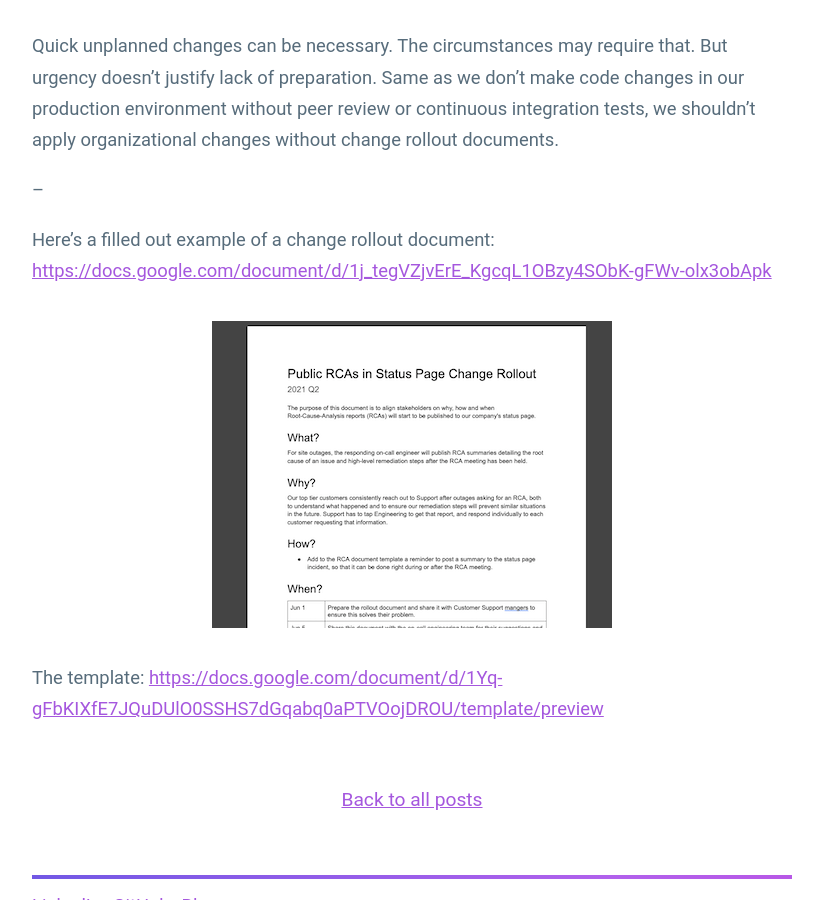
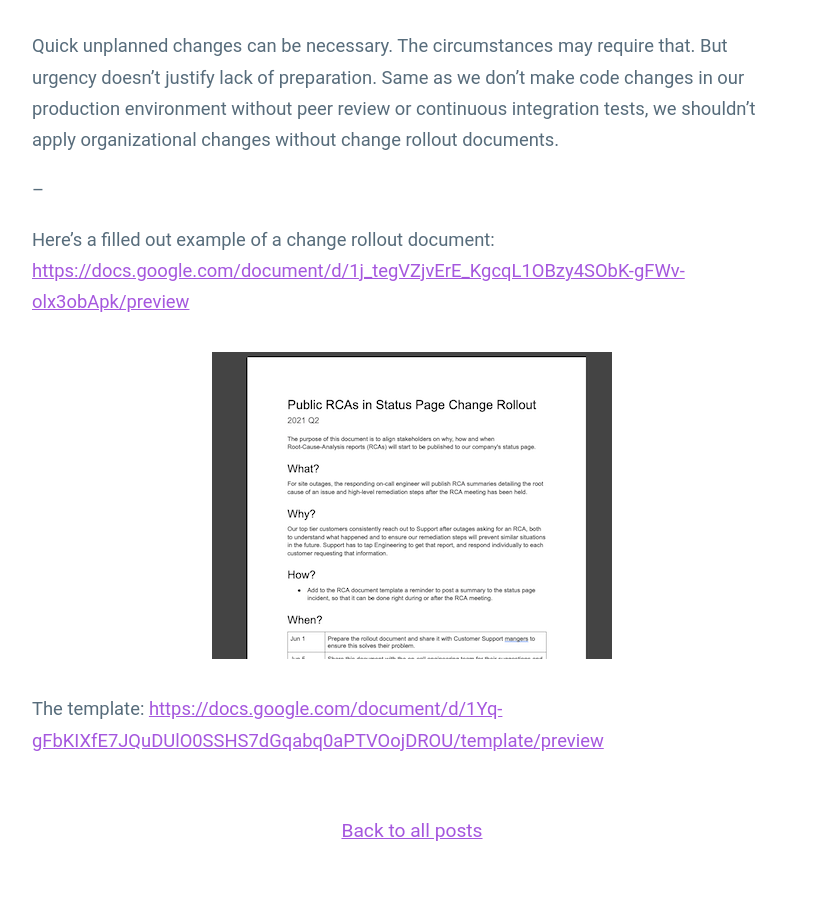
Before and after one commit to guillermodlpa/site, a Jekyll site: the page built from _posts/2021-05-20-change-rollout-document.markdown, in a window 1280 px wide and 900 px high, scrolled down 2851 px. Shown: the whole window, without its empty margins (228-1051 px from the left). Built offline with Jekyll 4.4.1, drawn with Linux system fonts in a browser that asks for light colours; some of the changed lines change nothing that is shown.

Commit message:
Updated Change Rollout Document

```diff
--- a/_posts/2021-05-20-change-rollout-document.markdown
+++ b/_posts/2021-05-20-change-rollout-document.markdown
@@ -42,8 +42,8 @@
 
 --
 
-Here's a filled out example of a change rollout document: [https://docs.google.com/document/d/1j_tegVZjvErE_KgcqL1OBzy4SObK-gFWv-olx3obApk](https://docs.google.com/document/d/1j_tegVZjvErE_KgcqL1OBzy4SObK-gFWv-olx3obApk)
+Here's a filled out example of a change rollout document: [https://docs.google.com/document/d/1j_tegVZjvErE_KgcqL1OBzy4SObK-gFWv-olx3obApk/preview](https://docs.google.com/document/d/1j_tegVZjvErE_KgcqL1OBzy4SObK-gFWv-olx3obApk/preview)
 
-[![Thumbnail of example change rollout document](/uploads/Screen%20Shot%202021-05-22%20at%2014.28.59%20copy.png)](https://docs.google.com/document/d/1j_tegVZjvErE_KgcqL1OBzy4SObK-gFWv-olx3obApk)
+[![Thumbnail of example change rollout document](/uploads/Screen%20Shot%202021-05-22%20at%2014.28.59%20copy.png)](https://docs.google.com/document/d/1j_tegVZjvErE_KgcqL1OBzy4SObK-gFWv-olx3obApk/preview)
 
 The template: [https://docs.google.com/document/d/1Yq-gFbKIXfE7JQuDUlO0SSHS7dGqabq0aPTVOojDROU/template/preview](https://docs.google.com/document/d/1Yq-gFbKIXfE7JQuDUlO0SSHS7dGqabq0aPTVOojDROU/template/preview)
```
